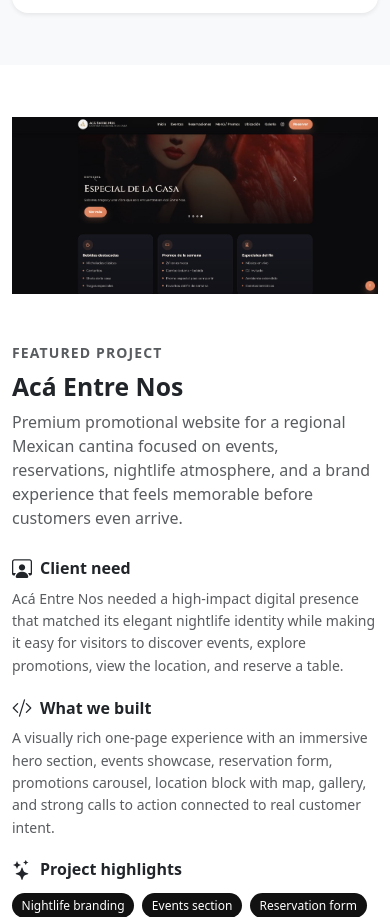
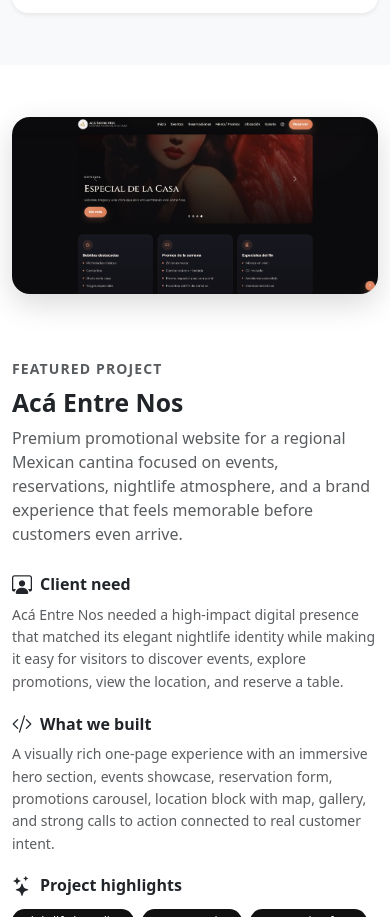
Before and after one commit to MitchellCastellanos/GABANSolutions, a plain HTML site: page portfolio.html in a window 390 px wide. Shown: the part 1877-2794 px from the top of the page. Drawn offline with nearby package versions, Linux system fonts and the light colour scheme.

Commit message:
Add files via upload

```diff
--- a/MyCSS.css
+++ b/MyCSS.css
@@ -126,31 +126,29 @@ PORTFOLIO CASE STUDY IMAGES
 =============================== */
 
 #rcr img,
+#aca img,
 #redwood img{
   width:100%;
   height:auto;
   border-radius:18px;
 }
 
-#rcr img{
+#rcr img,
+#aca img{
   box-shadow:0 10px 30px rgba(0,0,0,0.15);
   transition:transform .35s ease, box-shadow .35s ease;
 }
 
-#rcr img:hover{
+#rcr img:hover,
+#aca img:hover{
   transform:scale(1.02);
   box-shadow:0 18px 38px rgba(0,0,0,0.20);
 }
 
-/* Redwood intentionally without shadow */
-#redwood img{
-  box-shadow:none;
-  transition:transform .3s ease;
-}
-
-#redwood img:hover{
-  transform:scale(1.01);
-  box-shadow:none;
+#aca img{
+  border-radius:18px !important;
+  overflow:hidden;
+  display:block;
 }
 
 /* ===============================
@@ -227,6 +225,7 @@ RESPONSIVE
   }
 
   #rcr img,
+  #aca img,
   #redwood img{
     margin-bottom:1rem;
   }
```
